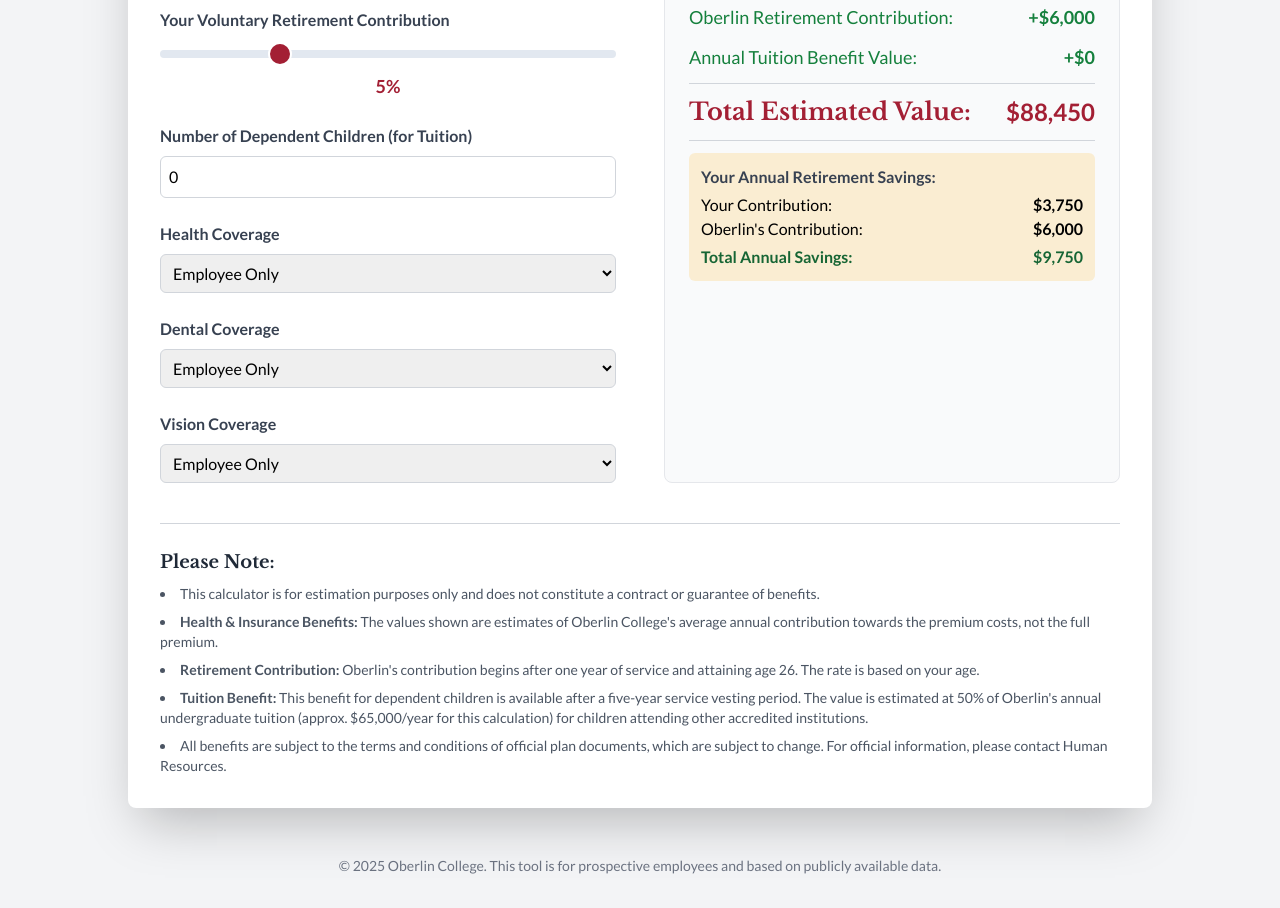
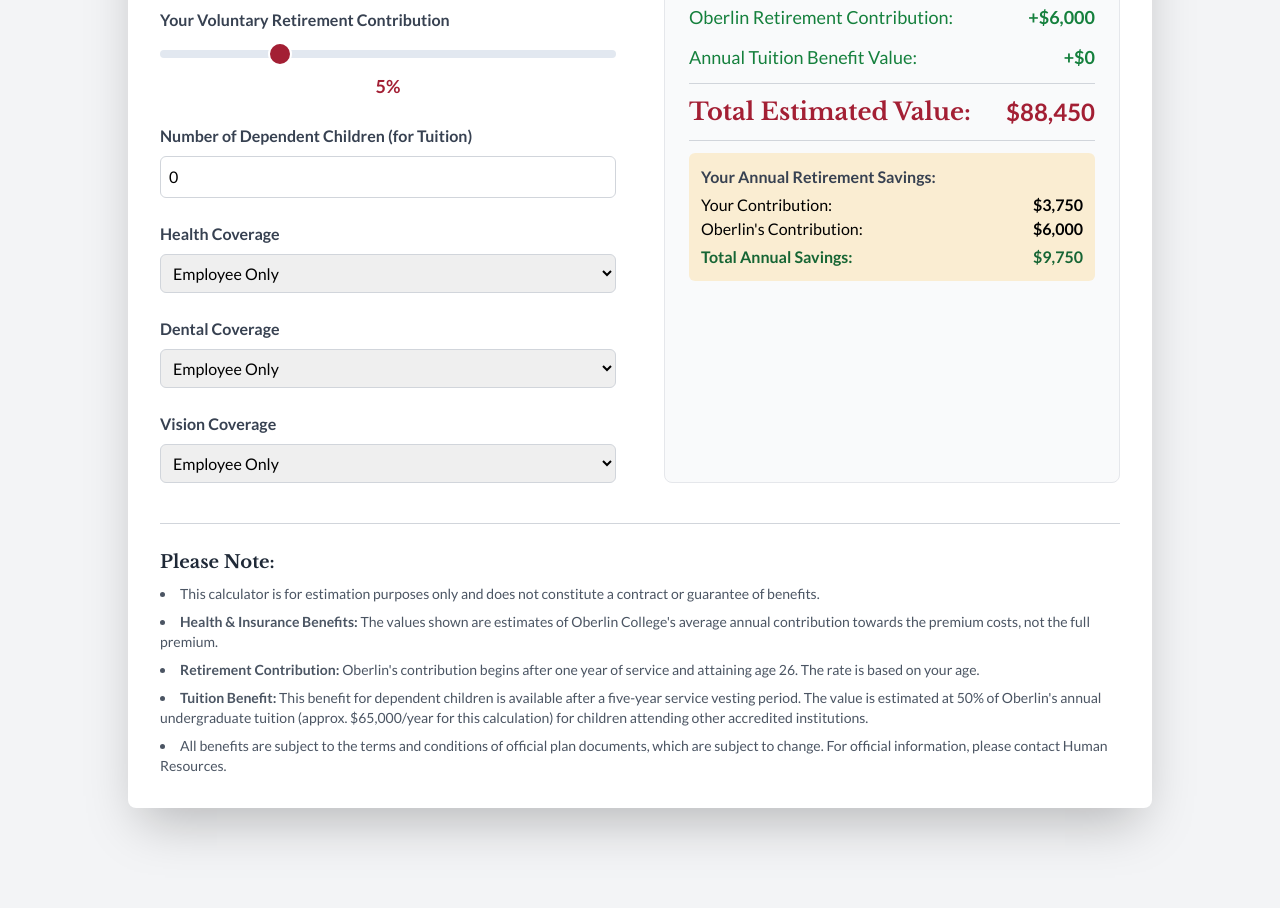
Before and after one commit to rschloth/OCEmploymentCalculator, a plain HTML site: page index.html in a window 1280 px wide. Shown: the part 464-1372 px from the top of the page. Drawn offline with nearby package versions, Linux system fonts and the light colour scheme.

Commit message:
Update index.html

```diff
--- a/index.html
+++ b/index.html
@@ -192,7 +192,7 @@
         </main>
 
         <footer class="text-center mt-12 text-sm text-gray-500">
-             <p>&copy; 2025 Oberlin College. This tool is for prospective employees and based on publicly available data.</p>
+          <!--   <p>&copy; 2025 Oberlin College. This tool is for prospective employees and based on publicly available data.</p> -->
         </footer>
     </div>
 
```
